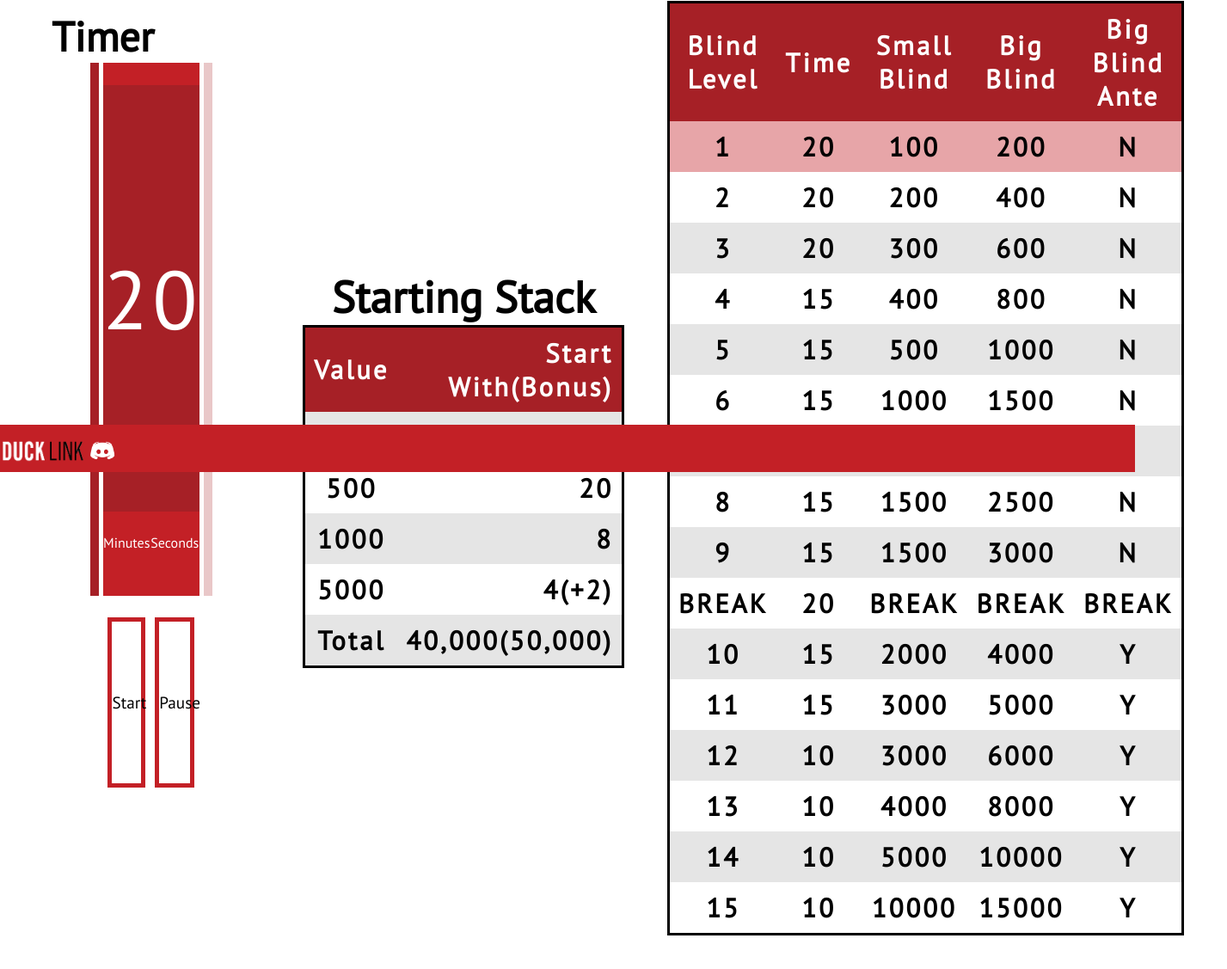
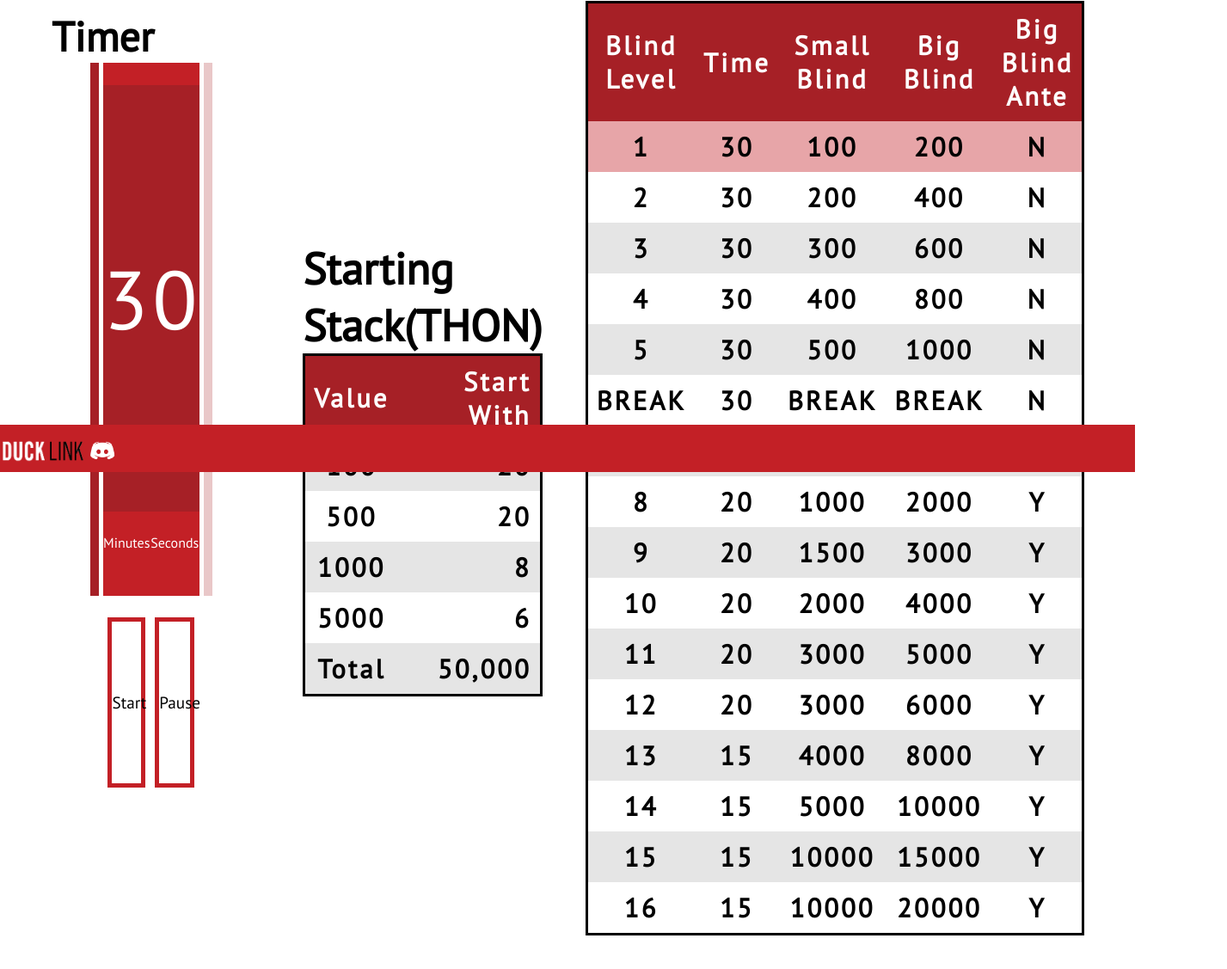
Before and after one commit to stevenspokerclub/tournament-website, a plain HTML site: page index.html in a window 1280 px wide. Shown: the part 251-1378 px from the top of the page at 86% size, 1427 px wide, since content can reach past the window. Drawn offline with Linux system fonts and the light colour scheme.

Commit message:
Changing The values for Thon -check 1

```diff
--- a/index.html
+++ b/index.html
@@ -44,11 +44,11 @@
   </div>
 
   <div class="table-container chipvalue-container">
-    <h1>Starting Stack</h1>
+    <h1>Starting Stack(THON)</h1>
     <table class="chip-value-table">
       <tr>
         <th>Value</th>
-        <th>Start With(Bonus)</th>
+        <th>Start With</th>
       </tr>
       <tr>
         <th>100</th>
@@ -64,11 +64,11 @@
       </tr>
       <tr>
         <th>5000</th>
-        <th>4(+2)</th>
+        <th>6</th>
       </tr>
       <tr>
         <th>Total</th>
-        <th>40,000(50,000)</th>
+        <th>50,000</th>
       </tr>
     </table>
   </div>
@@ -84,114 +84,114 @@
       </tr>
       <tr id="blinds-table-start">
         <th>1</th>
-        <th>20</th>
+        <th>30</th>
         <th>100</th>
         <th>200</th>
         <th>N</th>
       </tr>
       <tr>
         <th>2</th>
-        <th>20</th>
+        <th>30</th>
         <th>200</th>
         <th>400</th>
         <th>N</th>
       </tr>
       <tr>
         <th>3</th>
-        <th>20</th>
+        <th>30</th>
         <th>300</th>
         <th>600</th>
         <th>N</th>
       </tr>
       <tr>
         <th>4</th>
-        <th>15</th>
+        <th>30</th>
         <th>400</th>
         <th>800</th>
         <th>N</th>
       </tr>
       <tr>
         <th>5</th>
-        <th>15</th>
+        <th>30</th>
         <th>500</th>
         <th>1000</th>
         <th>N</th>
       </tr>
       <tr>
-        <th>6</th>
-        <th>15</th>
-        <th>1000</th>
-        <th>1500</th>
+        <th>BREAK</th>
+        <th>30</th>
+        <th>BREAK</th>
+        <th>BREAK</th>
         <th>N</th>
       </tr>
       <tr>
         <th>7</th>
-        <th>15</th>
+        <th>20</th>
         <th>1000</th>
-        <th>2000</th>
-        <th>N</th>
+        <th>1500</th>
+        <th>Y</th>
       </tr>
       <tr>
         <th>8</th>
-        <th>15</th>
-        <th>1500</th>
-        <th>2500</th>
-        <th>N</th>
+        <th>20</th>
+        <th>1000</th>
+        <th>2000</th>
+        <th>Y</th>
       </tr>
       <tr>
         <th>9</th>
-        <th>15</th>
+        <th>20</th>
         <th>1500</th>
         <th>3000</th>
-        <th>N</th>
+        <th>Y</th>
       </tr>
       <tr>
-        <th>BREAK</th>
+        <th>10</th>
         <th>20</th>
-        <th>BREAK</th>
-        <th>BREAK</th>
-        <th>BREAK</th>
-       </tr>
-      <tr>
-        <th>10</th>
-        <th>15</th>
         <th>2000</th>
         <th>4000</th>
         <th>Y</th>
-      </tr>
+       </tr>
       <tr>
         <th>11</th>
-        <th>15</th>
+        <th>20</th>
         <th>3000</th>
         <th>5000</th>
         <th>Y</th>
       </tr>
       <tr>
         <th>12</th>
-        <th>10</th>
+        <th>20</th>
         <th>3000</th>
         <th>6000</th>
         <th>Y</th>
       </tr>
       <tr>
         <th>13</th>
-        <th>10</th>
+        <th>15</th>
         <th>4000</th>
         <th>8000</th>
         <th>Y</th>
       </tr>
       <tr>
         <th>14</th>
-        <th>10</th>
+        <th>15</th>
         <th>5000</th>
         <th>10000</th>
         <th>Y</th>
       </tr>
       <tr>
         <th>15</th>
-        <th>10</th>
+        <th>15</th>
         <th>10000</th>
         <th>15000</th>
+        <th>Y</th>
+      </tr>
+      <tr>
+        <th>16</th>
+        <th>15</th>
+        <th>10000</th>
+        <th>20000</th>
         <th>Y</th>
       </tr>
 
```
